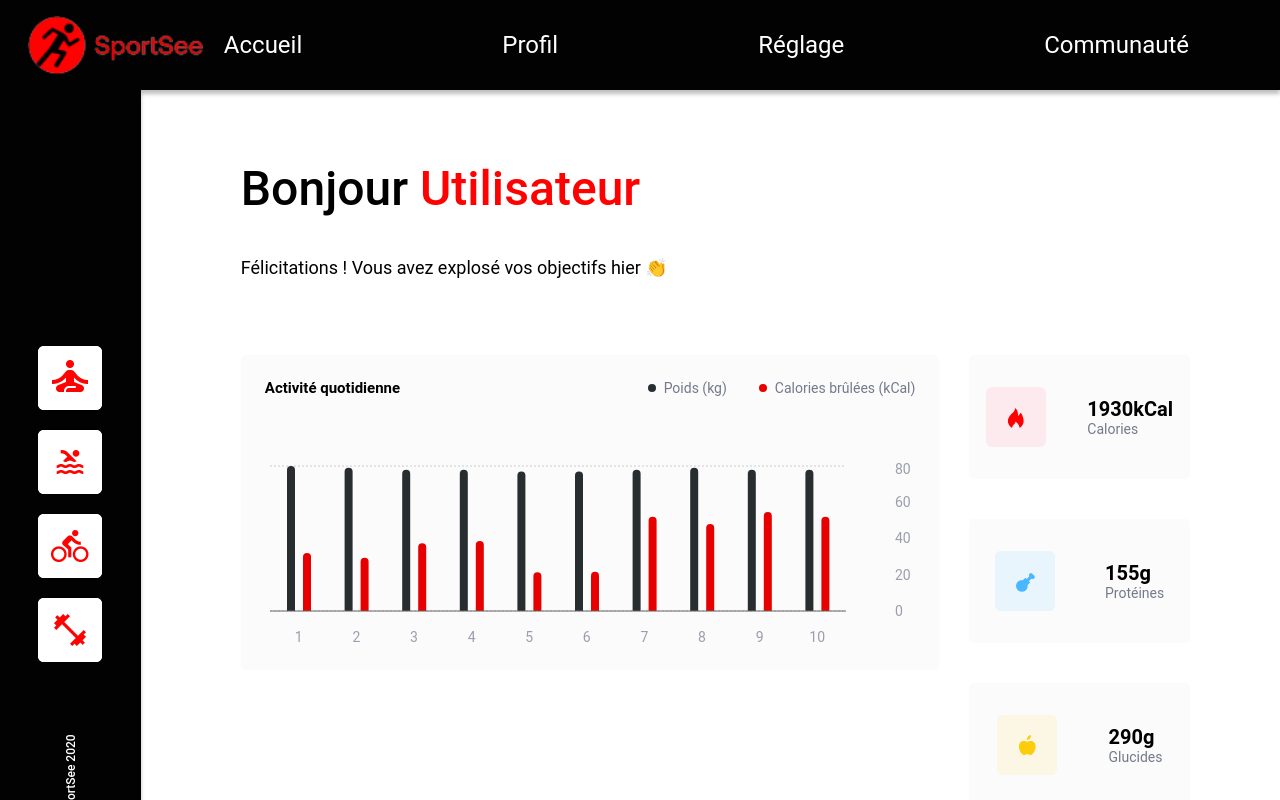
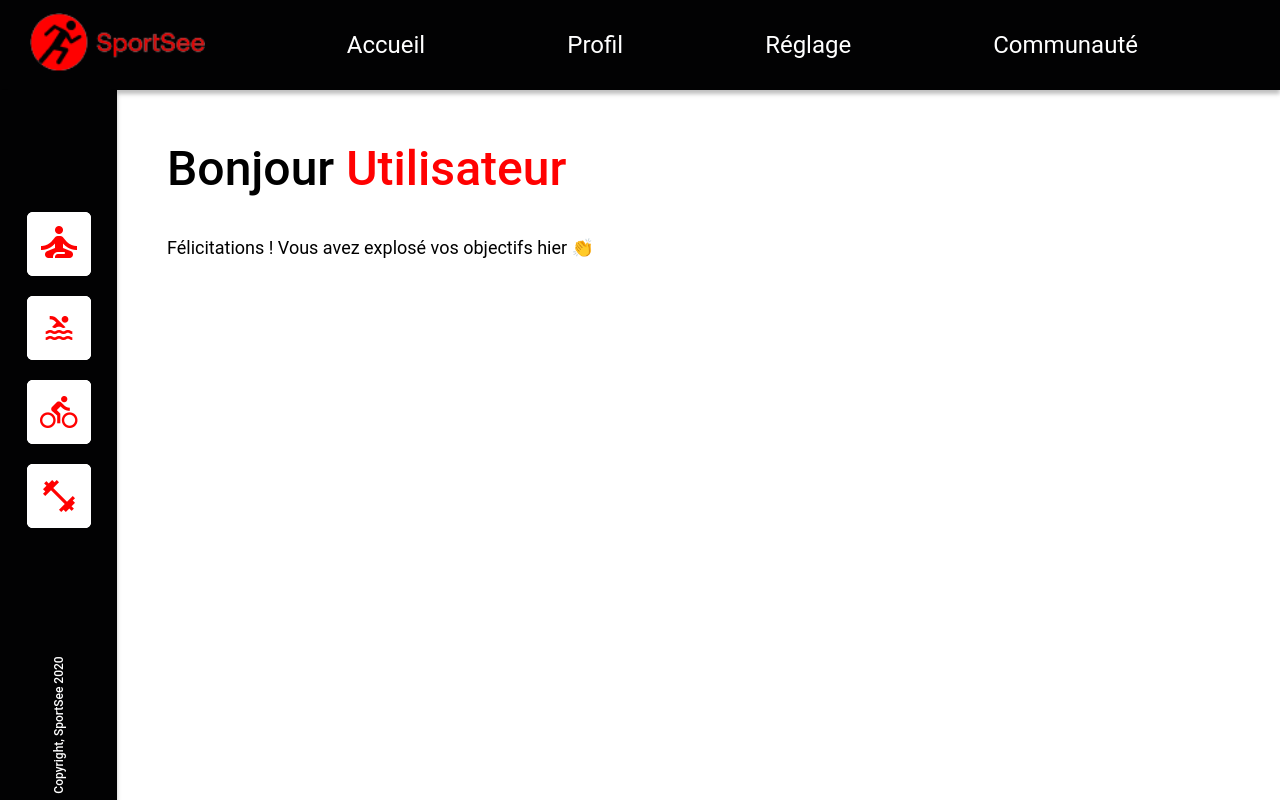
Before and after one commit to mmaurach/Projet-12-SportSee, a React (Vite) app: page / in a window 1280 px wide. Shown: the top 800 px of the page. Built offline with nearby package versions, Linux system fonts and the light colour scheme.

Commit message:
Modification suite session de mentorat

```diff
--- a/src/components/greeting/greeting.scss
+++ b/src/components/greeting/greeting.scss
@@ -1,3 +1,8 @@
+.greeting {
+  width: 100%;
+  height: 25%;
+}
+
 .greeting-title {
   font-size: 48px;
   font-weight: 500;
--- a/src/components/header/header.scss
+++ b/src/components/header/header.scss
@@ -1,6 +1,6 @@
 .header {
   height: 90px;
-  min-width: 1024px;
+  width: 100%;
   background-color: #020203;
   display: flex;
   align-items: center;
@@ -10,13 +10,14 @@
 
 .header__logo img {
   height: 60px;
-  padding: 18px 0px 12px 28px;
+  padding-left: 30px;
 }
 
 .header__nav {
+  flex: 1;
   display: flex;
-  gap: 200px;
-  padding-right: 91px;
+  align-items: center;
+  justify-content: space-evenly;
 }
 
 .header__link {
--- a/src/components/sidebar/sidebar.jsx
+++ b/src/components/sidebar/sidebar.jsx
@@ -14,7 +14,9 @@ function Sidebar() {
         <Button imageBtn={velo} />
         <Button imageBtn={musculation} />
       </div>
-      <div className="sidebar-copyright">Copyright, SportSee 2020</div>
+      <div className="sidebar-copyright">
+        <p>Copyright, SportSee 2020</p>
+      </div>
     </section>
   );
 }
--- a/src/components/sidebar/sidebar.scss
+++ b/src/components/sidebar/sidebar.scss
@@ -1,27 +1,34 @@
 .sidebar-wrapper {
-  width: 11%;
-  min-height: 780px;
+  width: 117px;
   background-color: #020203;
   display: flex;
   flex-direction: column;
   align-items: center;
-  justify-content: space-between;
-  padding-bottom: 60px;
   box-shadow: 0px 4px 4px rgba(0, 0, 0, 0.25);
 }
 
 .sidebar-btn {
   display: flex;
   flex-direction: column;
+  justify-content: center;
   gap: 20px;
-  padding-top: 256px;
+  flex: 1;
 }
 
 .sidebar-copyright {
+  width: 100%;
+  height: 150px;
+  display: flex;
+  justify-content: center;
+  align-items: center;
+}
+
+.sidebar-copyright > p {
   color: #ffffff;
   font-size: 12px;
   font-weight: 500;
   transform: rotate(-90deg);
   white-space: nowrap;
-  margin-bottom: 60px;
+  text-align: center;
+
 }
--- a/src/index.jsx
+++ b/src/index.jsx
@@ -10,10 +10,12 @@ import Home from "./pages/home";
 ReactDOM.createRoot(document.getElementById("root")).render(
   <React.StrictMode>
     <BrowserRouter>
-      <Header />
-      <div className="layout">
-        <Sidebar />
-        <Home />
+      <div className="wrapper">
+        <Header />
+        <div className="layout">
+          <Sidebar />
+          <Home />
+        </div>
       </div>
     </BrowserRouter>
   </React.StrictMode>
--- a/src/index.scss
+++ b/src/index.scss
@@ -3,6 +3,19 @@
   font-weight: 400;
 }
 
+html, body {
+  width: 100%;
+  height: 100%;
+  margin: 0;
+}
+
+#root {
+  min-width: 1024px;
+  min-height: 780px;
+  width: 100vw;
+  height: 100vh;
+  display: flex;
+}
 * {
   margin: 0;
   padding: 0;
@@ -16,8 +29,13 @@ a {
   text-decoration: none;
   color: inherit;
 }
-
+.wrapper{
+  display: flex;
+  flex-direction: column;
+  flex: 1;
+}
 .layout {
   display: flex;
-  height: calc(100vh - 90px);
+  flex: 1;
+
 }
--- a/src/pages/home.jsx
+++ b/src/pages/home.jsx
@@ -6,17 +6,17 @@ import "./home.scss";
 function Home() {
   return (
     <section className="home-wrapper">
-      <Greeting userName="Utilisateur" />
+      <Greeting userName="Utilisateur"/>
 
       <div className="home-dashboard">
-        <div className="home-charts-wrapper">
+       {/* <div className="home-charts-wrapper">
           <ActivityChart />
-          <div className="bottom-charts-wrapper">
+          <div className="bottom-charts-wrapper">*/}
             {/* ScoreChart, RadarChart, SessionChart plus tard  */}
-          </div>
+        {/*  </div>
         </div>
 
-        <NutritionPanel />
+        <NutritionPanel />*/}
       </div>
     </section>
   );
--- a/src/pages/home.scss
+++ b/src/pages/home.scss
@@ -1,14 +1,15 @@
 .home-wrapper {
-  padding-top: 70px;
-  padding-left: 100px;
-  padding-right: 90px;
+  padding: 50px;
   flex: 1;
+  display: flex;
+  flex-direction: column;
 }
 
 .home-dashboard {
+  width: 100%;
+  height: 75%;
   display: flex;
-  gap: 30px;
-  padding-top: 77px;
+  flex-direction: row;
 }
 
 .home-charts-wrapper {
```
